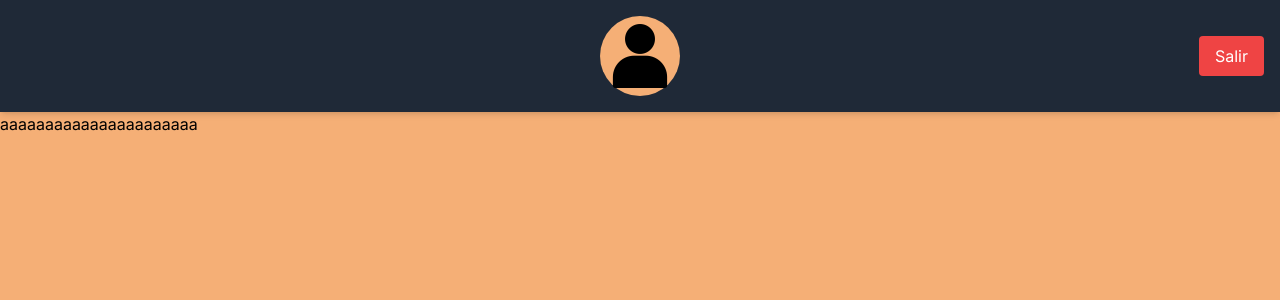
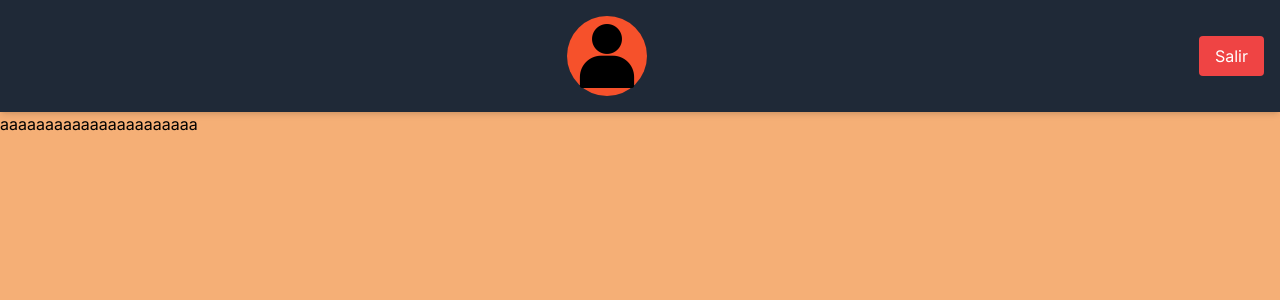
Before and after one commit to Adrielram/Sistema-de-manejo-de-escenas-de-entrenamiento-para-personas-con-autismo, a Next.js app in the folder frontend/frontapp/: page /interfaz_paciente/principal in a window 1280 px wide. Shown: the top 300 px of the page. Built offline with nearby package versions, Linux system fonts and the light colour scheme.

Commit message:
Logout en el header

```diff
--- a/frontend/frontapp/src/components/HeaderPaciente.tsx
+++ b/frontend/frontapp/src/components/HeaderPaciente.tsx
@@ -1,23 +1,47 @@
 "use client";
-
 import React from 'react';
 import Image from 'next/image';
-import { useRouter } from 'next/navigation';
+import { useRouter } from 'next/navigation'; // Importa el hook useRouter
+import {useDispatch} from 'react-redux';
+import { clearUser } from '../../slices/userSlice';
+import { useSelector } from 'react-redux';
+import { RootState } from "../../store/store";
+const HeaderPaciente: React.FC = () => {
+  const router = useRouter(); // Obtiene el router
+  const dispatch = useDispatch();
+  const {username} = useSelector((state: RootState) => state.user); // Obtiene el username del estado global
+  const handleLogout = async () => {
+      try {
+        // Llama a la API del backend para el logout
+        const response = await fetch('http://localhost:8000/api/logout/', {
+          method: 'POST',
+          headers: {
+            'Content-Type': 'application/json',
+          },
+          body: JSON.stringify({ username: username }),
+          credentials: 'include', // Incluir cookies (para manejar la cookie JWT)
+        });
 
-const HeaderPaciente: React.FC = () => {
-  const router = useRouter();
-
-  const handleLogout = () => {
-    console.log("Cerrar sesión");
+        if (response.ok) {
+          // Limpia el estado global del Redux
+          dispatch(clearUser());
+          // Redirige al usuario a la página de inicio de sesión
           router.push('/auth/login');
+        } else {
+          console.error('Error al cerrar sesión:', response.statusText);
+        }
+      } catch (error) {
+        console.error('Error al cerrar sesión:', error);
+      }
     };
 
   return (
-    <header className="bg-gray-800 fixed top-0 left-0 w-full flex items-center justify-center p-4 text-white shadow-md z-10">
-      {/* Imagen clickeable centrada */}
-      <a href="./profile">
+    <header className="bg-gray-800 fixed top-0 left-0 w-full flex items-center justify-between p-4 text-white shadow-md z-10">
+      {/* Imagen clickeable */}
+      <div className="flex-grow flex justify-center">
+        <a href="/auth/login"> {/* CAMBIAR AL PROFILE*/}
           <div className="relative w-20 h-20 flex items-center justify-center">
-          <div className="absolute inset-0 rounded-full bg-[#f5af76]"></div>
+            <div className="absolute inset-0 rounded-full bg-[#F6512B]"></div>
             <Image
               src="/icon/persona_silueta.png"
               alt="Logo"
@@ -27,11 +51,11 @@ const HeaderPaciente: React.FC = () => {
             />
           </div>
         </a>
+      </div>
 
-      {/* Botón de salir a la derecha */}
       <button
         onClick={handleLogout}
-        className="absolute right-4 bg-red-500 text-white py-2 px-4 rounded"
+        className="bg-red-500 text-white py-2 px-4 rounded"
       >
         Salir
       </button>
```
Lines whose indentation alone changed are shown as unchanged.
